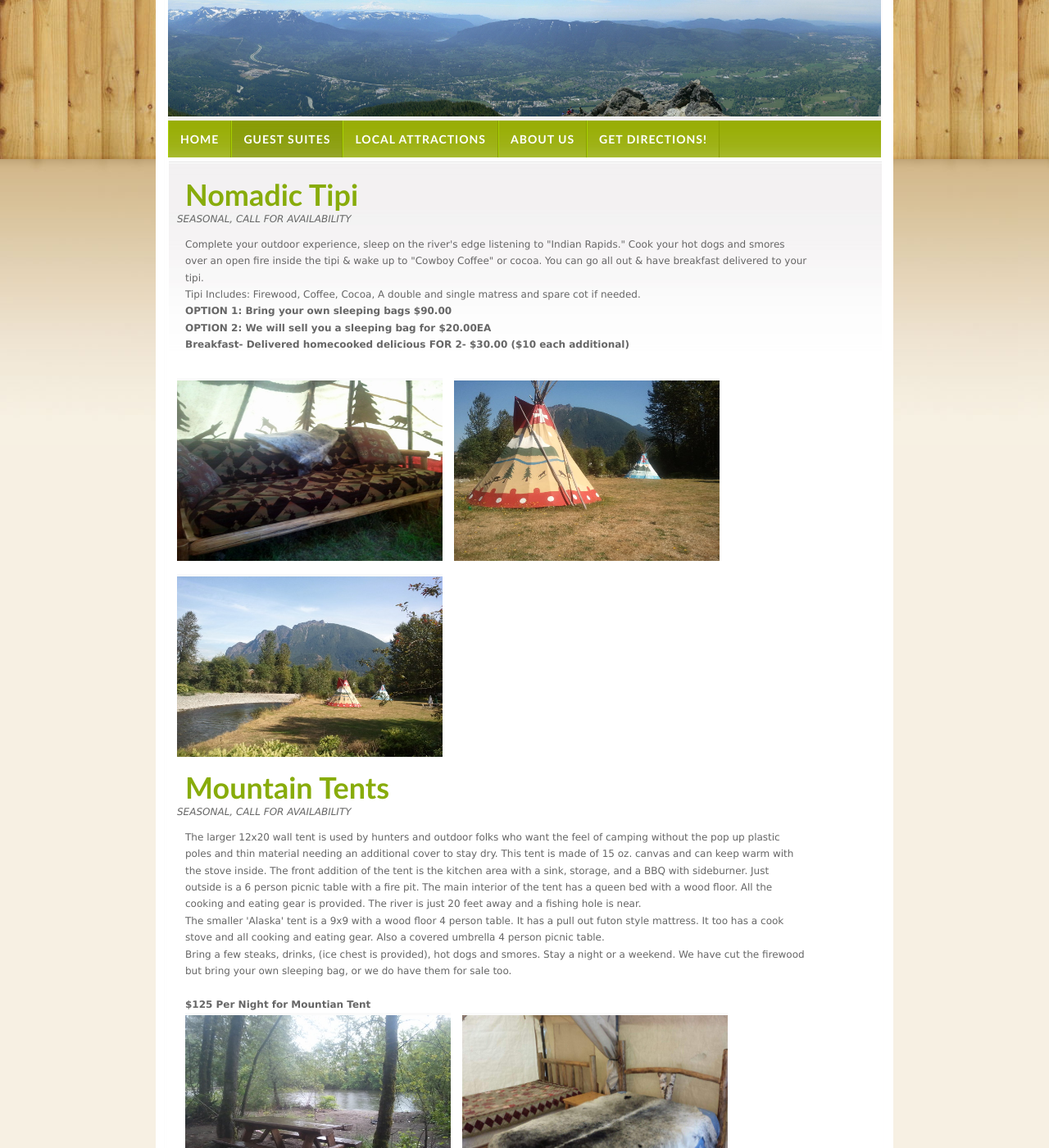
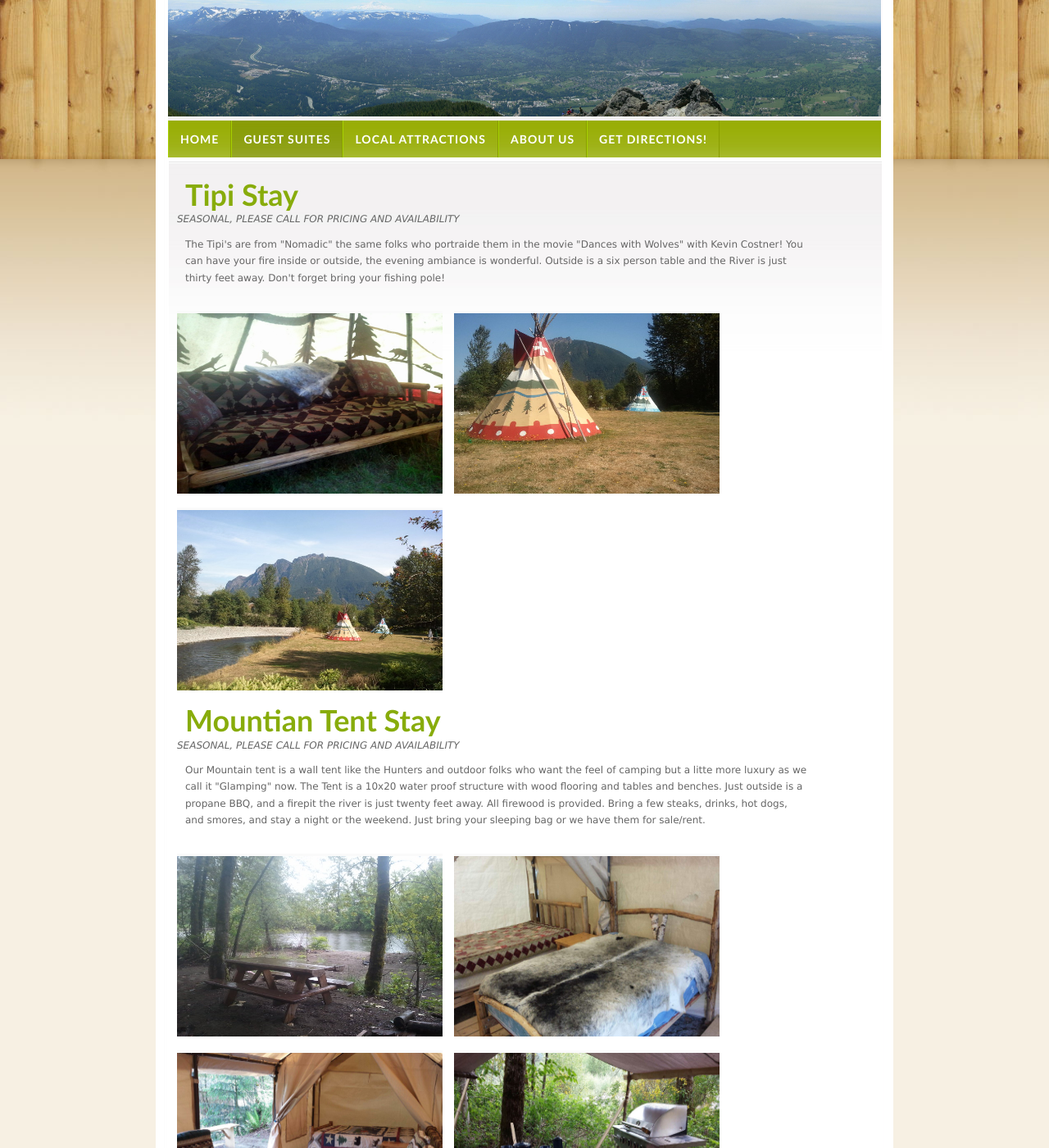
Before and after one commit to log-cabin/bed-and-breakfast, a Jekyll site: the page built from rooms/index.html, in a window 1280 px wide and 1400 px high, scrolled down 222 px. Shown: the whole window at 82% size. Built offline with Jekyll 4.4.1, drawn with Linux system fonts in a browser that asks for light colours.

Commit message:
Update index.html

```diff
--- a/rooms/index.html
+++ b/rooms/index.html
@@ -4,25 +4,12 @@ title: rooms
 ---
 <div id="main-full">
     <a name="TemplateInfo"></a>
-    <h2>Nomadic Tipi</h2>
-    <i>SEASONAL, CALL FOR AVAILABILITY</i>
-    <p align="left">Complete your outdoor experience, sleep on
-        the river's edge listening to "Indian Rapids." Cook your
-        hot dogs and smores over an open fire inside the tipi &amp;
-        wake up to "Cowboy Coffee" or cocoa. You can go all
-        out &amp; have breakfast delivered to your tipi.
-        <br/>
-        Tipi Includes: Firewood, Coffee, Cocoa, A double
-        and single matress and spare cot if needed.
-        <br/>
-        <b>
-        OPTION 1: {{site.nomadic_tipi_price_option_1}}
-        <br/>
-        OPTION 2: {{site.nomadic_tipi_price_option_2}}
-        <br/>
-        {{site.nomadic_tipi_price_breakfast}}
-        <br/>
-        </b>
+    <h2>Tipi Stay</h2>
+    <i>SEASONAL, PLEASE CALL FOR PRICING AND AVAILABILITY</i>
+    <p align="left"> The Tipi's are from "Nomadic" the same folks who portraide them in
+    the movie "Dances with Wolves" with Kevin Costner! You can have your fire inside or outside,
+    the evening ambiance is wonderful. Outside is a six person table and the River is just thirty
+    feet away. Don't forget bring your fishing pole!
     </p>
     <br/>
     <img style="margin: 0pt 10px 10px 0pt;" src="{{ site.baseurl }}/assets/images/tipi1.jpg"
@@ -31,31 +18,20 @@ title: rooms
         width="324" height="220" alt="tipi Photo" />
     <img style="margin: 0pt 10px 10px 0pt;" src="{{ site.baseurl }}/assets/images/tipi3.jpg"
         width="324" height="220" alt="tipi Photo" />
-    <h2>Mountain Tents</h2>
-    <i>SEASONAL, CALL FOR AVAILABILITY</i>
-    <p align="left">The larger 12x20 wall tent is used by hunters and outdoor
-        folks who want the feel of camping without the pop up plastic poles and
-        thin material  needing an additional cover to stay dry. This tent is made
-        of 15 oz. canvas and can keep warm with the stove inside. The front addition
-        of the tent is the kitchen area with a sink, storage, and a BBQ with sideburner.
-        Just outside is a 6 person picnic table with a fire pit. The main interior of the
-        tent has a queen bed with a wood floor. All the cooking and eating gear is provided.
-        The river is just 20 feet away and a fishing hole is near. <br />
-        The smaller 'Alaska' tent is a 9x9 with a wood floor 4 person table. It has a
-        pull out futon style mattress. It too has a cook stove and all cooking and eating gear.
-        Also a covered umbrella 4 person picnic table. <br />
-        Bring a few steaks, drinks, (ice chest is provided), hot dogs and smores.
-        Stay a night or a weekend. We have cut the firewood but bring your own
-        sleeping bag, or we do have them for sale too.<br /><br />
-        <strong>{{site.mountian_tent_price}}</strong><br />
-        <img style="margin: 0pt 10px 10px 0pt;" src="{{ site.baseurl }}/assets/images/mtent1.jpg"
-            width="324" height="220" alt="tent photo" />
-        <img style="margin: 0pt 10px 10px 0pt;" src="{{ site.baseurl }}/assets/images/mtent2.jpg"
-            width="324" height="220" alt="tent photo" />
-        <img style="margin: 0pt 10px 10px 0pt;" src="{{ site.baseurl }}/assets/images/mtent3.jpg"
-            width="324" height="220" alt="tent photo" />
-        <img style="margin: 0pt 10px 10px 0pt;" src="{{ site.baseurl }}/assets/images/mtent4.jpg"
-            width="324" height="220" alt="tent photo" />
-        <img style="margin: 0pt 10px 10px 0pt;" src="{{ site.baseurl }}/assets/images/mtent5.jpg"
-            width="324" height="220" alt="tent photo" /><br />
+    <h2>Mountian Tent Stay</h2>
+    <i>SEASONAL, PLEASE CALL FOR PRICING AND AVAILABILITY</i>
+    <p align="left">
+    Our Mountain tent is a wall tent like the Hunters and outdoor folks who want the feel
+    of camping but a litte more luxury as we call it "Glamping" now. The Tent is a 10x20
+    water proof structure with wood flooring and tables and benches. Just outside is a propane
+    BBQ, and a firepit the river is just twenty feet away. All firewood is provided. Bring
+    a few steaks, drinks, hot dogs, and smores, and stay a night or the weekend.
+    Just bring your sleeping bag or we have them for sale/rent.
+    </p>
+    <br />
+    <img style="margin: 0pt 10px 10px 0pt;" src="{{ site.baseurl }}/assets/images/mtent1.jpg" width="324" height="220" alt="tent photo" />
+    <img style="margin: 0pt 10px 10px 0pt;" src="{{ site.baseurl }}/assets/images/mtent2.jpg" width="324" height="220" alt="tent photo" />
+    <img style="margin: 0pt 10px 10px 0pt;" src="{{ site.baseurl }}/assets/images/mtent3.jpg" width="324" height="220" alt="tent photo" />
+    <img style="margin: 0pt 10px 10px 0pt;" src="{{ site.baseurl }}/assets/images/mtent4.jpg" width="324" height="220" alt="tent photo" />
+    <img style="margin: 0pt 10px 10px 0pt;" src="{{ site.baseurl }}/assets/images/mtent5.jpg" width="324" height="220" alt="tent photo" /><br />
 </div>
```
